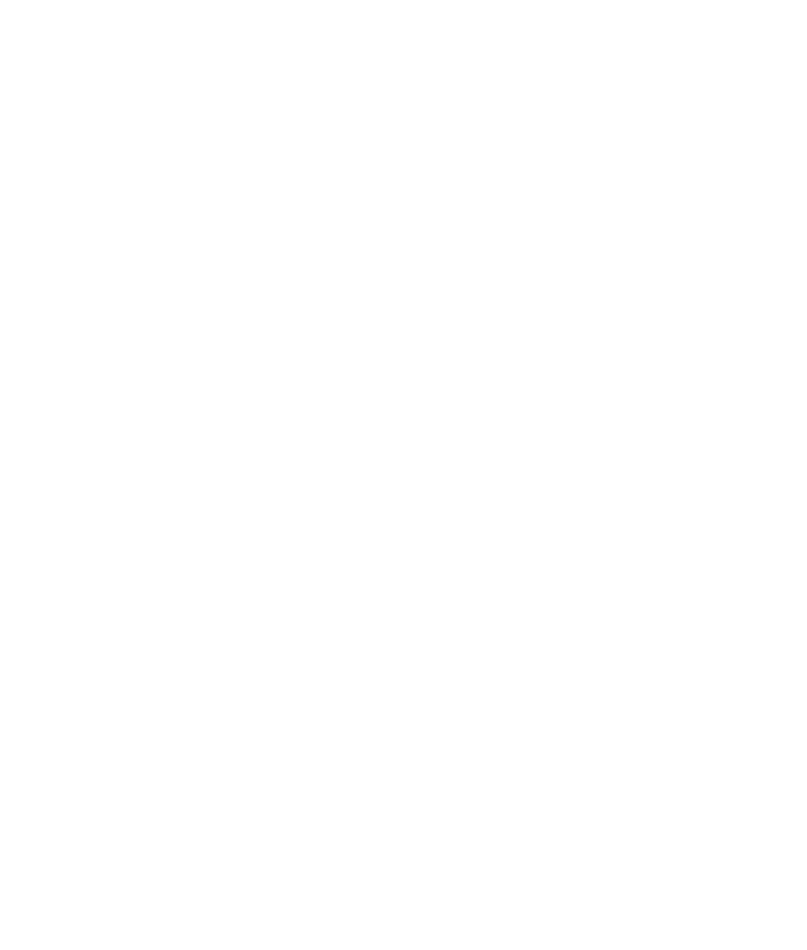
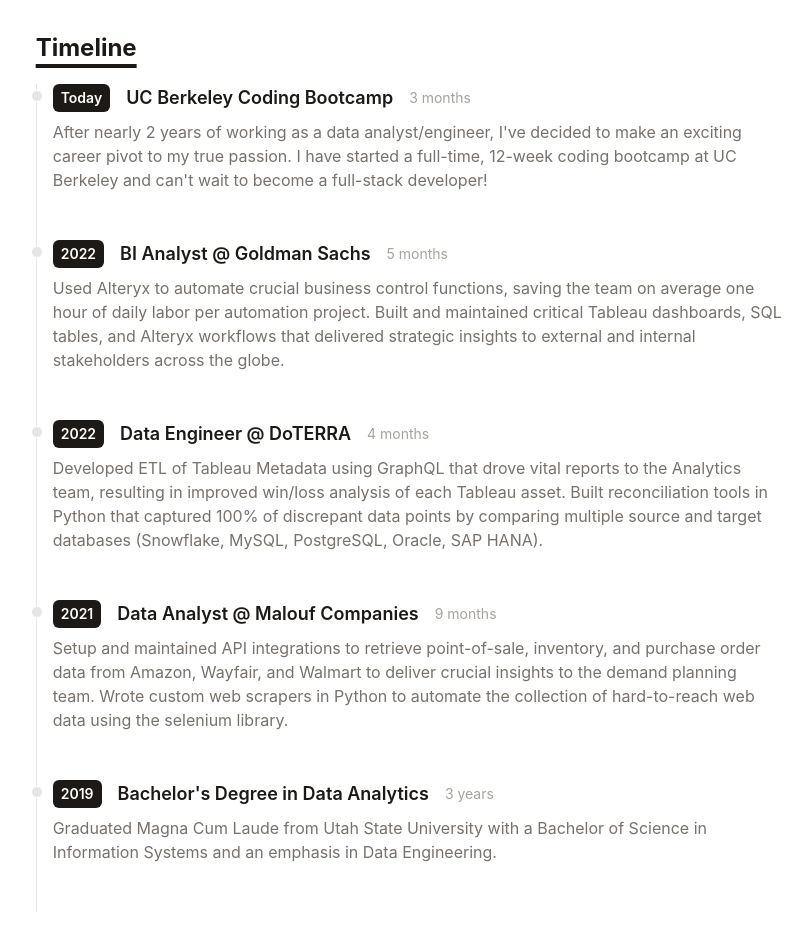
Before and after one commit to mccoydidericksen/portfolio, a React (Create React App) app: page / in a window 1280 px wide. Shown: the part 800-1750 px from the top of the page, without its empty margins (231-1038 px from the left). Before the commit the page ends 800 px from the top, so only its background shows below. Built offline with nearby package versions, Linux system fonts and the light colour scheme.

Commit message:
adding timeline

```diff
--- a/src/App.js
+++ b/src/App.js
@@ -1,11 +1,13 @@
 import Header from './components/header';
 import Project from './components/project';
+import Timeline from './components/timeline';
 
 function App() {
   return (
     <div className="bg-white dark:bg-stone-800 text-stone-900 dark:text-stone-300 min-h-screen font-inter">
       <Header />
       <Project />
+      <Timeline />
     </div>
   );
 }
--- /dev/null
+++ b/src/components/timeline.js
@@ -0,0 +1,24 @@
+import timeline from '../data/timeline';
+import TimelineItem from './timelineItem';
+import Title from './title';
+
+function Timeline() {
+  return (
+    <div className="flex flex-col md:flex-row justify-center my-20">
+      <div className="w-full md:w-7/12">
+        <Title>Timeline</Title>
+        {timeline.map((item, index) => (
+          <TimelineItem
+            year={item.year}
+            title={item.title}
+            duration={item.duration}
+            details={item.details}
+            key={index}
+          />
+        ))}
+      </div>
+    </div>
+  );
+}
+
+export default Timeline;
--- /dev/null
+++ b/src/components/timelineItem.js
@@ -0,0 +1,25 @@
+function TimelineItem({ year, title, duration, details }) {
+    return (
+       <ol className="flex flex-col md:flex-row relative border-l border-stone-200 dark:border-stone-700">
+          <li className="mb-10 ml-4">
+             <div className="absolute w-3 h-3 bg-stone-200 rounded-full mt-1.5 -left-1.5 border border-white dark:border-stone-900 dark:bg-stone-700" />
+             <div className="flex flex-wrap gap-4 flex-row items-center justify-start text-xs md:text-sm">
+                <span className="inline-block px-2 py-1 font-semibold text-white dark:text-stone-900 bg-stone-900 dark:bg-white rounded-md">
+                   {year}
+                </span>
+                <p className="text-lg font-semibold text-stone-900 dark:text-white">
+                   {title}
+                </p>
+                <div className="my-1 text-sm font-normal leading-none text-stone-400 dark:text-stone-500">
+                   {duration}
+                </div>
+             </div>
+             <p className="my-2 text-base font-normal text-stone-500 dark:text-stone-400">
+                {details}
+             </p>
+          </li>
+       </ol>
+    )
+ }
+
+ export default TimelineItem;
--- /dev/null
+++ b/src/components/title.js
@@ -0,0 +1,12 @@
+function Title({ children, id }) {
+  return (
+    <h1
+      id={id && id}
+      className="text-2xl font-bold underline underline-offset-8 decoration-4 mb-5 text-stone-900 dark:text-white"
+    >
+      {children}
+    </h1>
+  );
+}
+
+export default Title;
--- /dev/null
+++ b/src/data/timeline.js
@@ -0,0 +1,39 @@
+const timeline = [
+    {
+       year: 'Today',
+       title: 'UC Berkeley Coding Bootcamp',
+       duration: '3 months',
+       details:
+          "After nearly 2 years of working as a data analyst/engineer, I've decided to make an exciting career pivot to my true passion. I have started a full-time, 12-week coding bootcamp at UC Berkeley and can't wait to become a full-stack developer!",
+    },
+    {
+         year: '2022',
+         title: 'BI Analyst @ Goldman Sachs',
+         duration: '5 months',
+         details:
+             "Used Alteryx to automate crucial business control functions, saving the team on average one hour of daily labor per automation project. Built and maintained critical Tableau dashboards, SQL tables, and Alteryx workflows that delivered strategic insights to external and internal stakeholders across the globe.",
+     },
+     {
+         year: '2022',
+         title: 'Data Engineer @ DoTERRA',
+         duration: '4 months',
+         details:
+             'Developed ETL of Tableau Metadata using GraphQL that drove vital reports to the Analytics team, resulting in improved win/loss analysis of each Tableau asset. Built reconciliation tools in Python that captured 100% of discrepant data points by comparing multiple source and target databases (Snowflake, MySQL, PostgreSQL, Oracle, SAP HANA).',
+     },
+     {
+         year: '2021',
+         title: 'Data Analyst @ Malouf Companies',
+         duration: '9 months',
+         details:
+             "Setup and maintained API integrations to retrieve point-of-sale, inventory, and purchase order data from Amazon, Wayfair, and Walmart to deliver crucial insights to the demand planning team. Wrote custom web scrapers in Python to automate the collection of hard-to-reach web data using the selenium library.",
+     },
+     {
+        year: '2019',
+        title: "Bachelor's Degree in Data Analytics",
+        duration: '3 years',
+        details:
+            'Graduated Magna Cum Laude from Utah State University with a Bachelor of Science in Information Systems and an emphasis in Data Engineering.',
+    },
+ ]
+
+ export default timeline;
```
